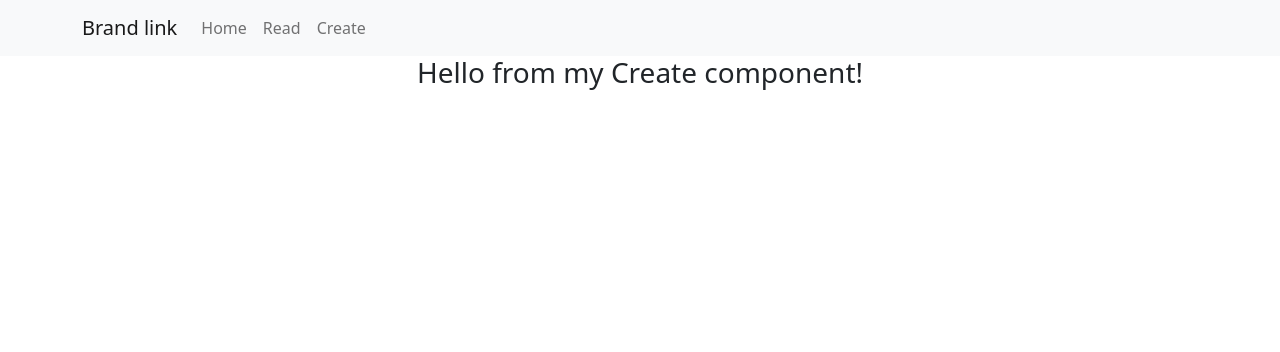
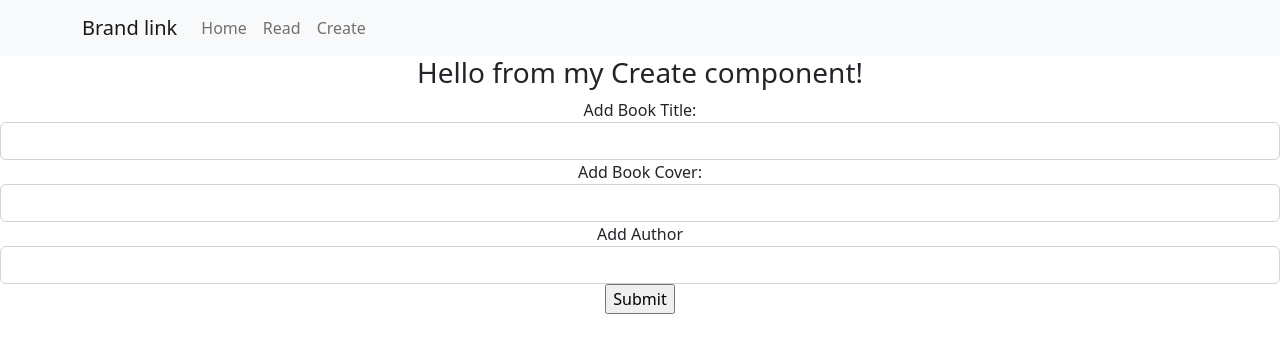
Before and after one commit to niall-carr-png/lab8, a React (Create React App) app: page /create in a window 1280 px wide. Shown: the top 352 px of the page. Built offline with nearby package versions, Linux system fonts and the light colour scheme.

Commit message:
first commit

```diff
--- a/package.json
+++ b/package.json
@@ -6,6 +6,7 @@
     "@testing-library/jest-dom": "^5.16.5",
     "@testing-library/react": "^13.4.0",
     "@testing-library/user-event": "^13.5.0",
+    "axios": "^1.1.3",
     "bootstrap": "^5.2.2",
     "react": "^18.2.0",
     "react-bootstrap": "^2.5.0",
--- a/src/components/create.js
+++ b/src/components/create.js
@@ -2,10 +2,94 @@ import React from "react";
 
 export class Create extends React.Component{
 
+    // defining variables
+    constructor(){
+        super();
+        this.handleSubmit = this.handleSubmit.bind(this);
+        this.onChangeBookTitle = this.onChangeBookTitle.bind(this);
+        this.onChangeBookCover = this.onChangeBookCover.bind(this);
+        this.onChangeBookAuthor = this.onChangeBookAuthor.bind(this);
+        this.state = {
+            title:'',
+            cover:'',
+            author:''
+        }
+    }
+    // logging form input
+    handleSubmit(e){
+        e.preventDefault();
+        console.log(`Button clicked
+        ${this.state.title},
+        ${this.state.cover},
+        ${this.state.author}`);
+        this.setState({
+            title:'',
+            cover:'',
+            author:''
+        })
+    }
+
+    // class for changing book title
+    onChangeBookTitle(e){
+        this.setState({
+            title:e.target.value
+        })
+    }
+
+    // class for changing book cover
+    onChangeBookCover(e){
+        this.setState({
+            cover:e.target.value
+        })
+    }
+
+    // class for changing book author
+    onChangeBookAuthor(e){
+        this.setState({
+            author:e.target.value
+        })
+    }
+
+
     render(){
-        return(
+        return (
             <div>
+                {/*HTML Heading*/}
                 <h3>Hello from my Create component!</h3>
+
+                {/*Book title form*/}
+                <form onSubmit={this.handleSubmit}>
+                    <div className="form-group">
+                        <label>Add Book Title: </label>
+                        <input type="text"
+                            className="form-control"
+                            value={this.state.title}
+                            onChange={this.onChangeBookTitle}
+                            />
+                    </div>
+
+                {/*Book cover form*/}
+                    <div className="form-group">
+                        <label>Add Book Cover: </label>
+                        <input type="text"
+                            className="form-control"
+                            value={this.state.cover}
+                            onChange={this.onChangeBookCover}
+                            />
+                    </div>
+
+                {/*Book author form*/}
+                    <div className="form-group">
+                        <label>Add Author </label>
+                        <input type="text"
+                            className="form-control"
+                            value={this.state.author}
+                            onChange={this.onChangeBookAuthor}
+                            />
+                    </div>
+
+                    <input type="submit" value="Submit" />
+                 </form>
             </div>
         );
     }
--- a/src/components/read.js
+++ b/src/components/read.js
@@ -1,12 +1,29 @@
 import React from "react";
 import { Books } from "./books";
+import axios from "axios";
 
 export class Read extends React.Component{
+
+    /* Retrieving the JSON blob */
+    componentDidMount() {
+        axios.get('https://jsonblob.com/api/jsonblob/1027219693823606784')
+        .then((response)=>{
+            this.setState({books:response.data})
+        })
+    .catch((error)=>{
+        /* Default error message */
+        console.log(error);
+    })
+
+    }
+
+
 
     /* The array to be displayed in read */
     state ={
         books: [
-            {
+        /* Book returned by JSON blob */
+        /*    {
             "title": "Learn Git in a Month of Lunches",
             "isbn": "1617292419",
             "pageCount": 0,
@@ -41,15 +58,17 @@ export class Read extends React.Component{
             "status": "MEAP",
             "authors": ["Simon Holmes"],
             "categories": []
-            }
+            } */
             ]
 
     }
 
+    /* Displayed HTML */
     render(){
         return(
             <div>
                 <h3>Hello from my Read component!</h3>
+                {/*JSON output in HTML*/}
                 <Books books={this.state.books}></Books>
             </div>
         );
```
Also changed, not shown: 1 other file (tests, documents, lock files or other folders).
